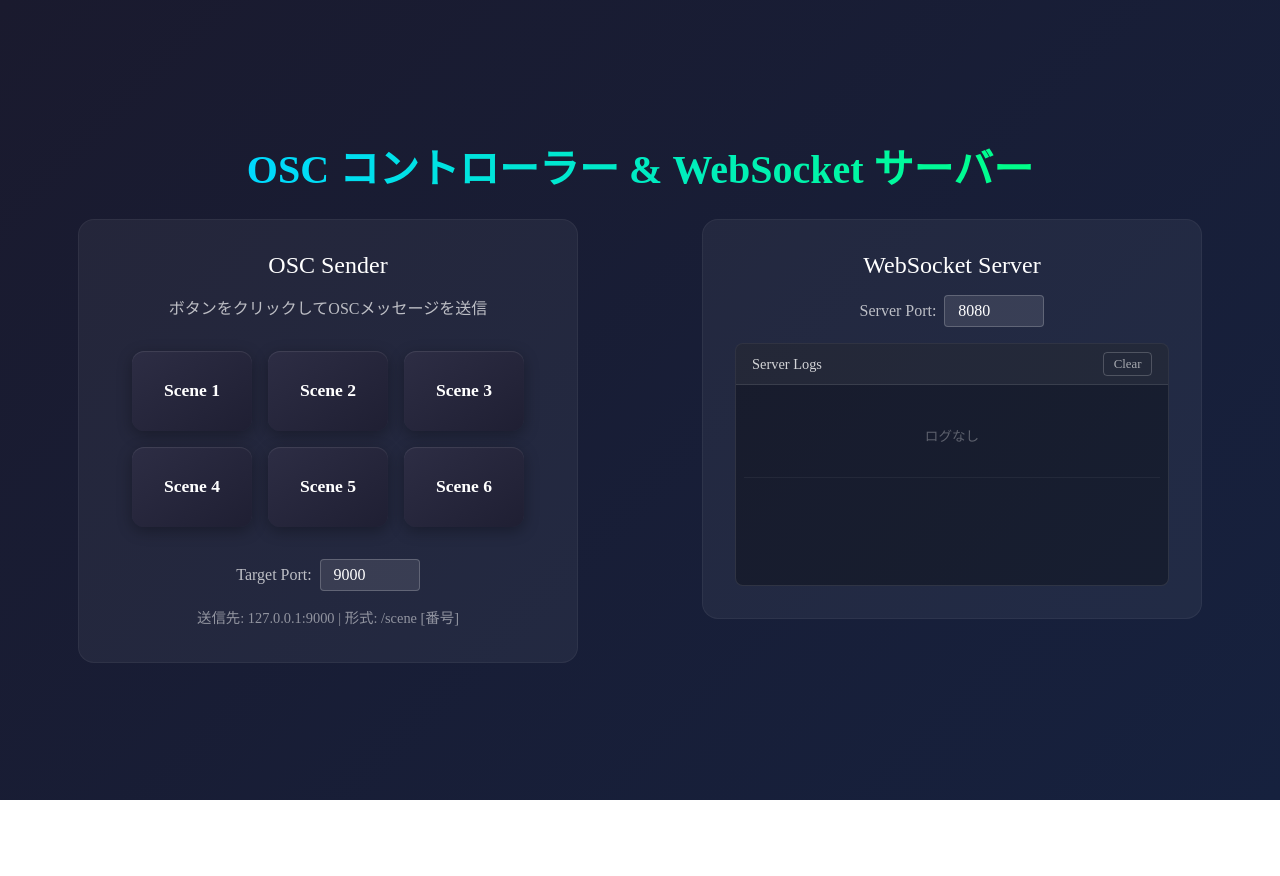
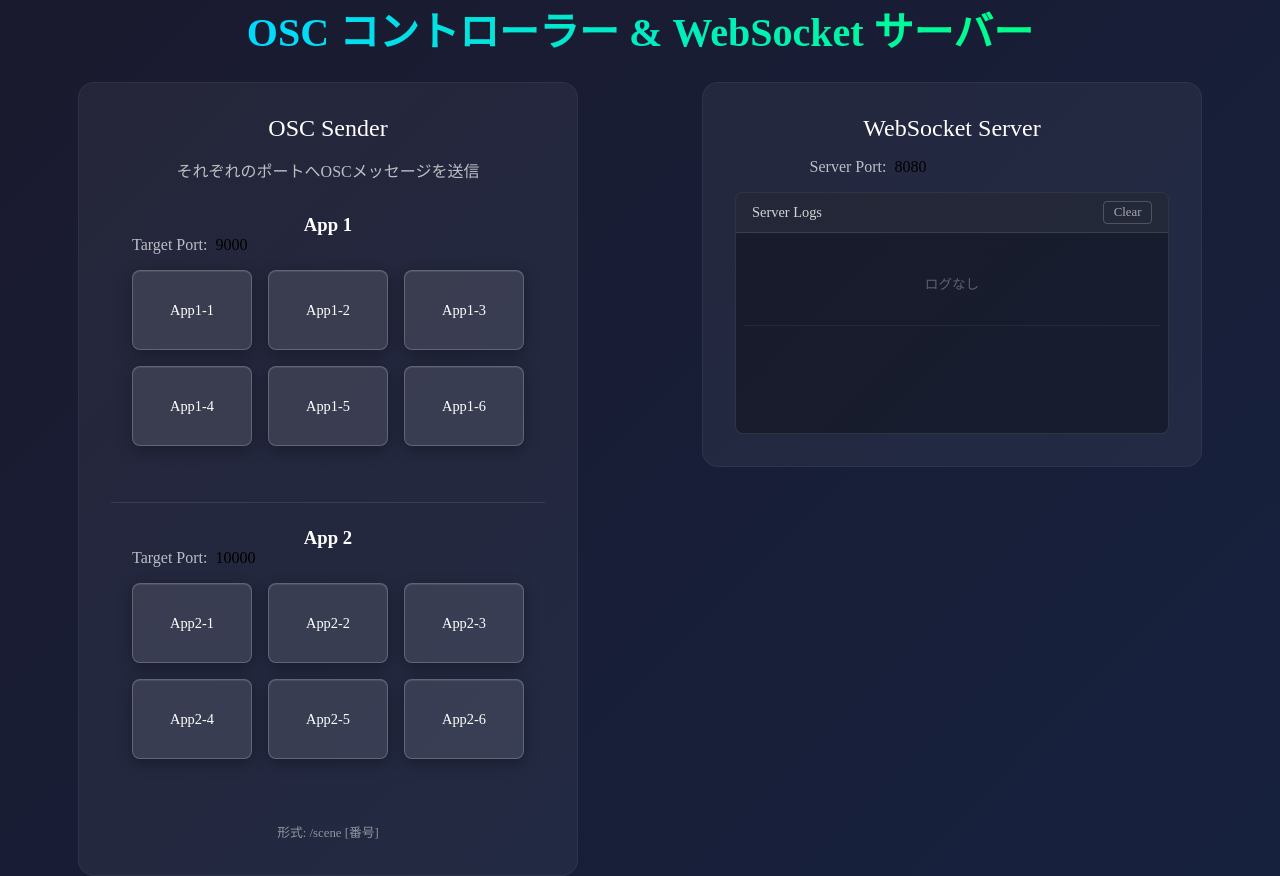
Before and after one commit to kmrtmk03/websocket-server, a React (Vite) app: page / in a window 1280 px wide. Before the commit the page ends 800 px from the top, so only its background shows below. Built offline with nearby package versions, Linux system fonts and the light colour scheme.

Commit message:
feat: OSCの送信先を振り分ける処理

```diff
--- a/src/hooks/useOscControl.ts
+++ b/src/hooks/useOscControl.ts
@@ -1,52 +1,60 @@
 import { useState } from 'react'
+
+export type OscTarget = 'app1' | 'app2'
 
 /**
  * OSC制御のためのカスタムフック
  *
  * 役割:
  * 1. レンダラープロセスからメインプロセスへのOSC送信要求
- * 2. 送信先ポート番号の状態管理と変更要求
+ * 2. 送信先ポート番号の状態管理 (App1, App2)
  */
 export const useOscControl = () => {
-  // ポート番号の状態（初期値: 9000）
-  const [port, setPort] = useState(9000)
+  // App1 (Port 9000) の状態
+  const [port1, setPort1] = useState(9000)
+  // App2 (Port 10000) の状態
+  const [port2, setPort2] = useState(10000)
 
   /**
    * OSCメッセージをメインプロセス経由で送信します
-   * @param sceneNumber 送信するシーン番号 (例: 1 -> /scene, [1])
+   * @param sceneNumber 送信するシーン番号
+   * @param target 送信先のアプリケーション ('app1' | 'app2')
    */
-  const sendOsc = async (sceneNumber: number): Promise<void> => {
+  const sendOsc = async (sceneNumber: number, target: OscTarget = 'app1'): Promise<void> => {
     try {
       if (window.electronAPI) {
-        // /scene アドレスにシーン番号を送信
-        const result = await window.electronAPI.sendOsc('/scene', sceneNumber)
-        console.log('[OSC] 送信結果:', result)
+        // 例: /scene アドレスにシーン番号を送信
+        const result = await window.electronAPI.sendOsc('/scene', [sceneNumber], target)
+        console.log(`[OSC] ${target}への送信結果:`, result)
       } else {
         console.warn('Electron APIが利用できません（ブラウザモード）')
       }
     } catch (error) {
-      console.error('[OSC] 送信エラー:', error)
+      console.error(`[OSC] ${target}への送信エラー:`, error)
     }
   }
 
   /**
    * OSCポート番号を変更します
-   * フォームのonBlurやonKeyDownイベントで呼び出されます
+   * @param target 対象のアプリケーション ('app1' | 'app2')
    */
-  const handlePortChange = async (): Promise<void> => {
+  const handlePortChange = async (target: OscTarget): Promise<void> => {
     if (window.electronAPI) {
       try {
-        const result = await window.electronAPI.setPort(port)
-        console.log('[OSC] ポート変更結果:', result)
+        const port = target === 'app2' ? port2 : port1
+        const result = await window.electronAPI.setPort(port, target)
+        console.log(`[OSC] ${target}のポート変更結果:`, result)
       } catch (error) {
-        console.error('[OSC] ポート変更エラー:', error)
+        console.error(`[OSC] ${target}のポート変更エラー:`, error)
       }
     }
   }
 
   return {
-    port,
-    setPort,
+    port1,
+    setPort1,
+    port2,
+    setPort2,
     sendOsc,
     handlePortChange
   }
--- a/src/pages/HomePage.sass
+++ b/src/pages/HomePage.sass
@@ -93,6 +93,60 @@
       align-items: center
       gap: 0.5rem
 
+    .app-control
+      width: 100%
+      margin-bottom: 1rem
+
+    h3
+      font-size: 1.1rem
+      color: #00d9ff
+      margin-bottom: 0.5rem
+      text-align: left
+      width: 100%
+      padding-left: 0.5rem
+      border-left: 3px solid #00d9ff
+
+    .settings
+      margin-bottom: 1rem
+
+  .divider-h
+    width: 100%
+    height: 1px
+    background: rgba(255, 255, 255, 0.1)
+    margin: 1.5rem 0
+
+  .osc-button
+    background: rgba(255, 255, 255, 0.1)
+    border: 1px solid rgba(255, 255, 255, 0.2)
+    border-radius: 8px
+    color: #fff
+    padding: 1rem
+    cursor: pointer
+    transition: all 0.2s ease
+    font-size: 0.9rem
+    font-weight: 500
+
+    &:hover
+      background: rgba(0, 217, 255, 0.2)
+      border-color: #00d9ff
+      transform: translateY(-2px)
+      box-shadow: 0 4px 12px rgba(0, 217, 255, 0.2)
+
+    &:active
+      transform: translateY(0)
+
+    &.app2
+      &:hover
+        background: rgba(255, 0, 128, 0.2)
+        border-color: #ff0080
+        box-shadow: 0 4px 12px rgba(255, 0, 128, 0.2)
+
+  .info
+    font-size: 0.8rem
+    color: rgba(255, 255, 255, 0.5)
+    margin-top: 2rem
+    text-align: center
+    line-height: 1.6
     input
       background: rgba(255, 255, 255, 0.1)
       border: 1px solid rgba(255, 255, 255, 0.2)
--- a/src/pages/HomePage.tsx
+++ b/src/pages/HomePage.tsx
@@ -12,7 +12,7 @@ import './HomePage.sass'
  */
 function HomePage(): ReactElement {
   // カスタムフックを使用してロジックを分離
-  const { port, setPort, handlePortChange, sendOsc } = useOscControl()
+  const { port1, setPort1, port2, setPort2, handlePortChange, sendOsc } = useOscControl()
   const { wsPort, setWsPort, handleWsPortChange, logs, clearLogs } = useWebSocketServer()
 
   return (
@@ -23,35 +23,68 @@ function HomePage(): ReactElement {
         {/* OSC 送信セクション */}
         <section className="section">
           <h2>OSC Sender</h2>
-          <p className="description">ボタンをクリックしてOSCメッセージを送信</p>
+          <p className="description">それぞれのポートへOSCメッセージを送信</p>
 
+          {/* App1 コントロール */}
+          <div className="app-control">
+            <h3>App 1</h3>
+            <div className="settings">
+              <label>
+                Target Port:
+                <input
+                  type="number"
+                  value={port1}
+                  onChange={(e) => setPort1(Number(e.target.value))}
+                  onBlur={() => handlePortChange('app1')}
+                  onKeyDown={(e) => e.key === 'Enter' && handlePortChange('app1')}
+                />
+              </label>
+            </div>
             <div className="button-grid">
               {[1, 2, 3, 4, 5, 6].map((num) => (
                 <button
                   key={num}
                   className="osc-button"
-                onClick={() => sendOsc(num)}
+                  onClick={() => sendOsc(num, 'app1')}
                 >
-                Scene {num}
+                  App1-{num}
                 </button>
               ))}
             </div>
+          </div>
 
+          <div className="divider-h"></div>
+
+          {/* App2 コントロール */}
+          <div className="app-control">
+            <h3>App 2</h3>
             <div className="settings">
               <label>
                 Target Port:
                 <input
                   type="number"
-                value={port}
-                onChange={(e) => setPort(Number(e.target.value))}
-                onBlur={handlePortChange}
-                onKeyDown={(e) => e.key === 'Enter' && handlePortChange()}
+                  value={port2}
+                  onChange={(e) => setPort2(Number(e.target.value))}
+                  onBlur={() => handlePortChange('app2')}
+                  onKeyDown={(e) => e.key === 'Enter' && handlePortChange('app2')}
                 />
               </label>
             </div>
+            <div className="button-grid">
+              {[1, 2, 3, 4, 5, 6].map((num) => (
+                <button
+                  key={num}
+                  className="osc-button app2"
+                  onClick={() => sendOsc(num, 'app2')}
+                >
+                  App2-{num}
+                </button>
+              ))}
+            </div>
+          </div>
 
           <p className="info">
-            送信先: 127.0.0.1:{port} | 形式: /scene [番号]
+            形式: /scene [番号]
           </p>
         </section>
 
```
Also changed, not shown: src/main/index.ts (+40 -17 lines), src/preload/index.ts (+4 -4 lines), src/types/electron.d.ts (+9 -4 lines), test-ws.js (+17 -7 lines). Lines whose indentation alone changed are shown as unchanged.
